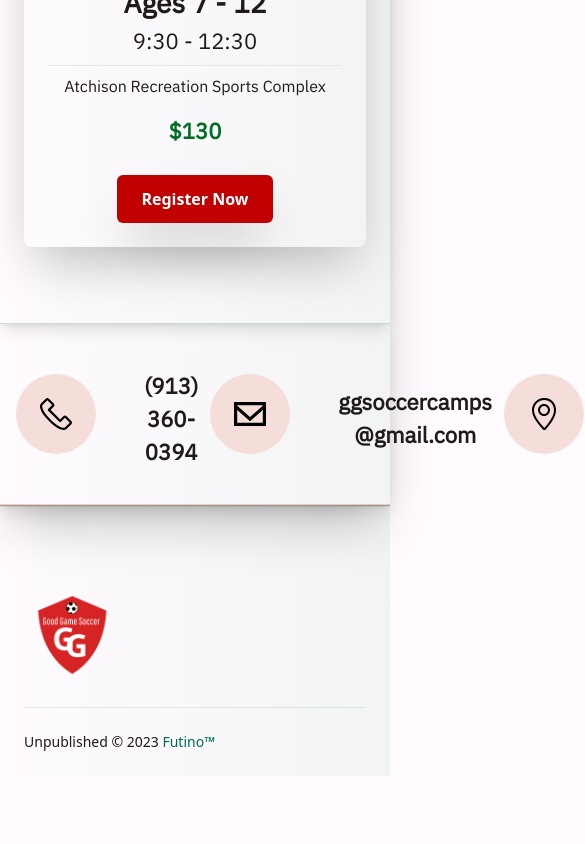
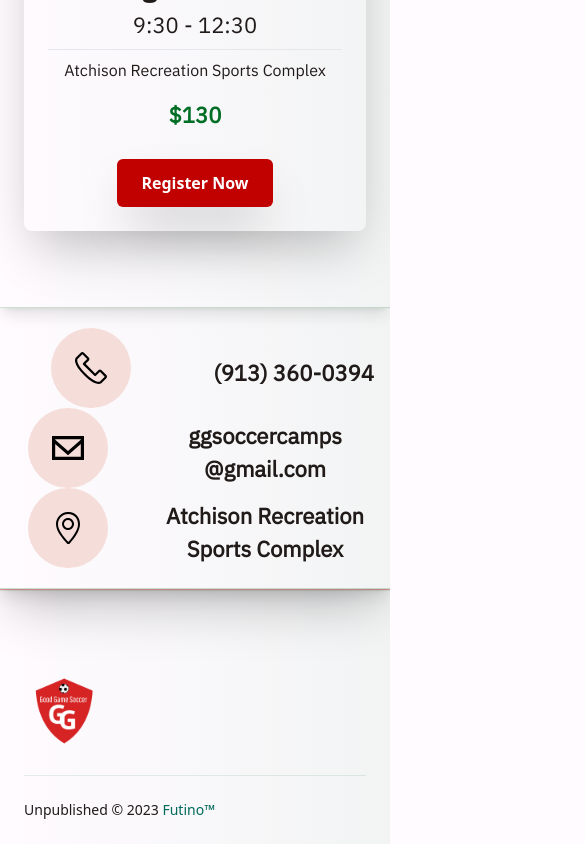
Before and after one commit to Futino/ggsoccer, a SvelteKit app: page / in a window 390 px wide. Shown: the part 2448-3292 px from the top of the page, 585 px wide, since content can reach past the window. Before the commit the page ends 3224 px from the top, so only its background shows below. Built offline with nearby package versions, Linux system fonts and the light colour scheme.

Commit message:
fix scaling issue, adjust logo size

```diff
--- a/src/lib/components/atoms/Logo.svelte
+++ b/src/lib/components/atoms/Logo.svelte
@@ -2,4 +2,4 @@
 	import { base } from '$app/paths';
 </script>
 
-<img src="{base}/favicon.png" class="h-24 rounded-full" alt="Logo" />
+<img src="{base}/favicon.png" class="h-20 rounded-full" alt="Logo" />
--- a/src/routes/+page.svelte
+++ b/src/routes/+page.svelte
@@ -116,7 +116,7 @@
 		<div class="flex flex-col max-w-7xl mx-auto">
 			<!--Contant methods-->
 			<div
-				class="flex flex-row md:flex-col md:space-y-12 md:space-x-0 space-x-3 justify-items-center align-middle text-center md:text-left"
+				class="flex flex-col md:space-y-12 md:space-x-0 space-x-3 justify-items-center align-middle text-center md:text-left"
 			>
 				<!--Phone number-->
 				<div class="flex flex-row space-y-2 items-center space-x-12">
```
